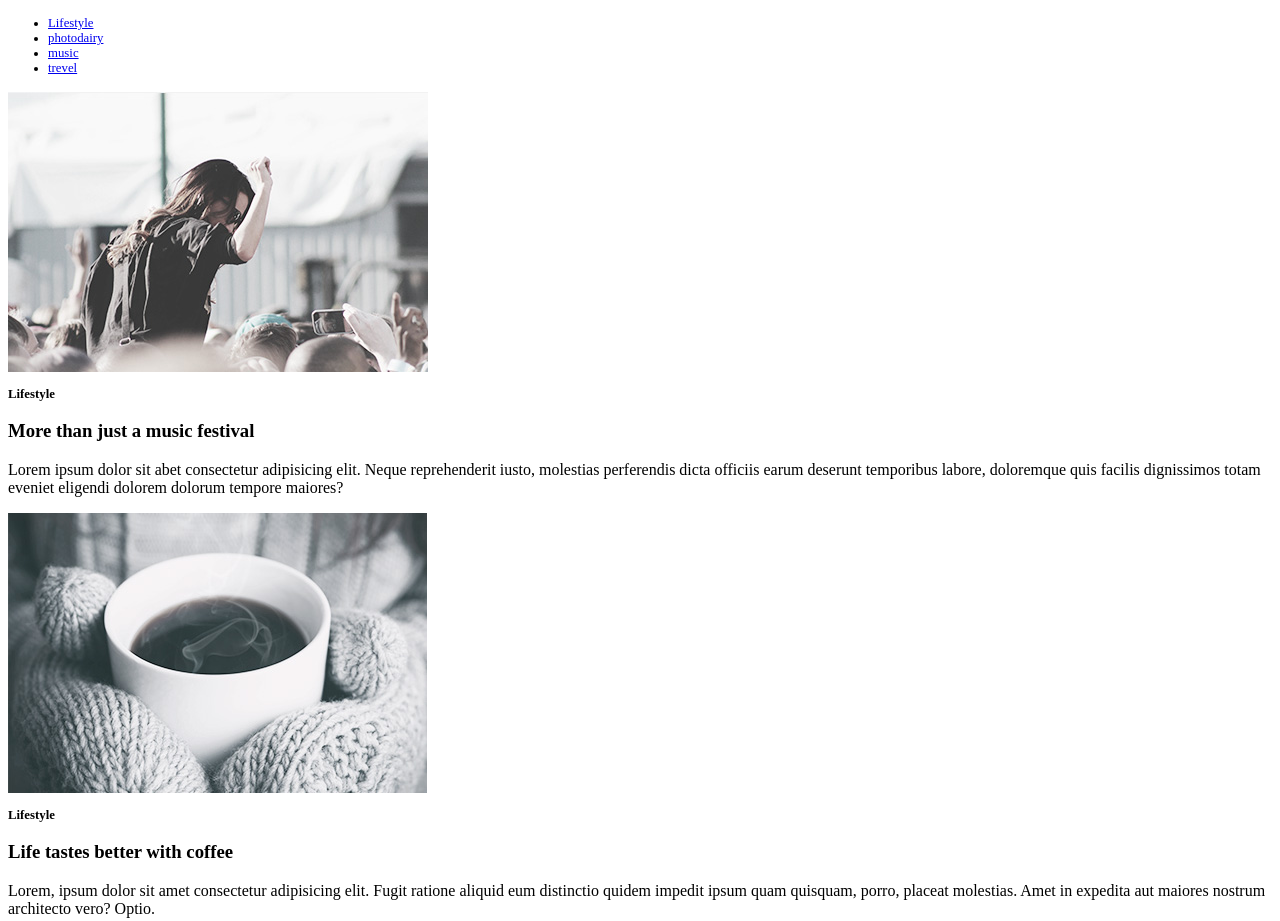
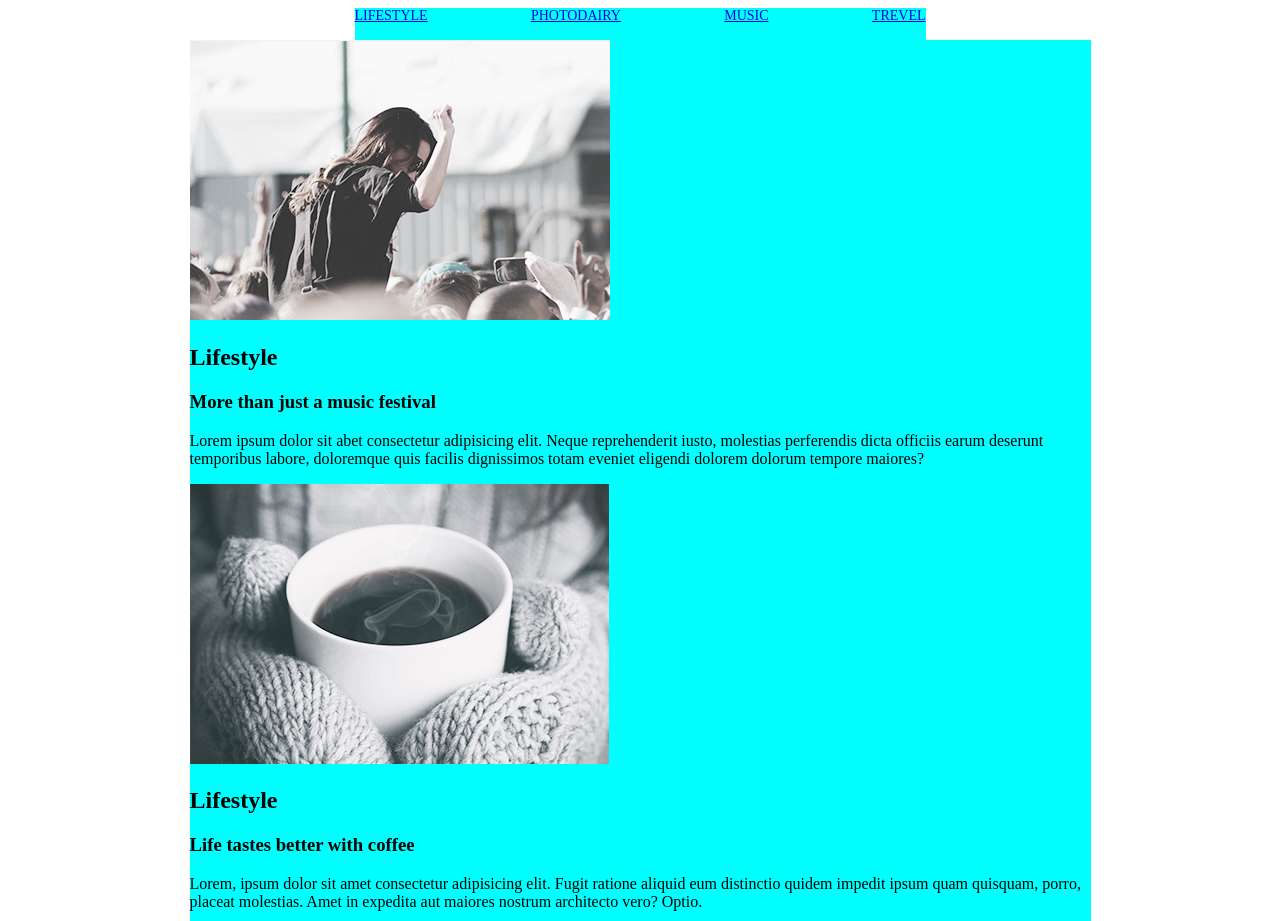
Before and after one commit to ViktorSpivak/Homework, a plain HTML site: page index.html in a window 1280 px wide. Shown: the top 921 px of the page. Drawn offline with Linux system fonts and the light colour scheme.

Commit message:
add CSS with styling page menu

```diff
--- /dev/null
+++ b/CSS/style.css
@@ -0,0 +1,23 @@
+html { box-sizing: border-box;}
+*,
+*::before,
+*::after { box-sizing: inherit;}
+
+.container {
+    width: 901px;
+    margin: 0 auto;
+    padding: 0;
+background: aqua;
+ }
+
+.main-menu {
+    text-align: justify;
+    width: 571px;
+    font-size: 14px;
+    list-style: none;
+    text-transform: uppercase;
+ }
+.main-menu ul{display: inline; margin:0; padding:0;}
+.main-menu ul li{display: inline;}
+.main-menu ul li a{display: inline-blok;}
+.main-menu span {display:inline-block; width:100%; height:0; font-size:0;}
--- a/index.html
+++ b/index.html
@@ -6,31 +6,32 @@
     <meta name="viewport" content="width=device-width, initial-scale=1.0">
     <meta http-equiv="X-UA-Compatible" content="ie=edge">
     <meta name="author" content="Viktor Spivak">
-    <title>Homework-01</title>
-    <style>
+    <link rel="stylesheet" href="CSS/style.css">
+    <title>Homework</title>
+    <!-- <style>
         h2 {
             font-size: 80%
         }
         li {font-size: 80%}
-    </style>
+    </style> -->
 </head>
 
 <body>
     <header>
-        <nav>
-            <ul>
+        <nav class="main-menu container">
+            <ul class="site-navigation ">
                 <li> <a href="#">Lifestyle</a> </li>
                 <li> <a href="#">photodairy</a></li>
                 <li> <a href="#">music</a></li>
                 <li> <a href="#">trevel</a></li>
             </ul>
-        </nav>
+          <span></span>
     </header>
-    <main>
+    <main class="container">
         <section>
 
             <article>
-                <img src="../Img/image1.jpg" alt="">
+                <img src="CSS/image1.jpg" alt="">
                 <h2>Lifestyle</h2>
                 <h3>More than just a music festival </h3>
                 <p>Lorem ipsum dolor sit abet consectetur adipisicing elit. Neque reprehenderit iusto, molestias
@@ -38,7 +39,7 @@
                     totam eveniet eligendi dolorem dolorum tempore maiores?</p>
             </article>
             <article>
-                <img src="../Img/image2.jpg" alt="">
+                <img src="CSS/image2.jpg" alt="">
                 <h2>Lifestyle</h2>
                 <h3>Life tastes better with coffee</h3>
                 <p>Lorem, ipsum dolor sit amet consectetur adipisicing elit. Fugit ratione aliquid eum distinctio quidem
@@ -46,14 +47,14 @@
                     architecto vero? Optio.</p>
             </article>
             <article>
-                <img src="../Img/image3.jpg" alt="">
+                <img src="CSS/image3.jpg" alt="">
                 <h2>photodiary</h2>
                 <h3>American dream</h3>
                 <p>Lorem ipsum dolor sit amet consectetur adipisicing elit. Dolorem, ex ut magni libero magnam nulla
                     vitae beatae officiis assumenda sit aperiam eum delectus quas hic nisi amet animi vero nam.</p>
             </article>
             <article>
-                <img src="../Img/image4.jpg" alt="">
+                <img src="CSS/image4.jpg" alt="">
                 <h2>photodiary</h2>
                 <h3>A day exploring the Alps</h3>
                 <p>Lorem ipsum dolor sit amet, consectetur adipisicing elit. Officia fugit fuga error dolores illum illo
@@ -62,7 +63,7 @@
             </article>
         </section>
     </main>
-    <footer> <button>Load more</button></footer>
+    <footer class="container"> <button>Load more</button></footer>
 </body>
 
 </html>
```
Also changed, not shown: CSS/image1.jpg (renamed from Img/image1.jpg), CSS/image2.jpg (renamed from Img/image2.jpg), CSS/image3.jpg (renamed from Img/image3.jpg), CSS/image4.jpg (renamed from Img/image4.jpg).
